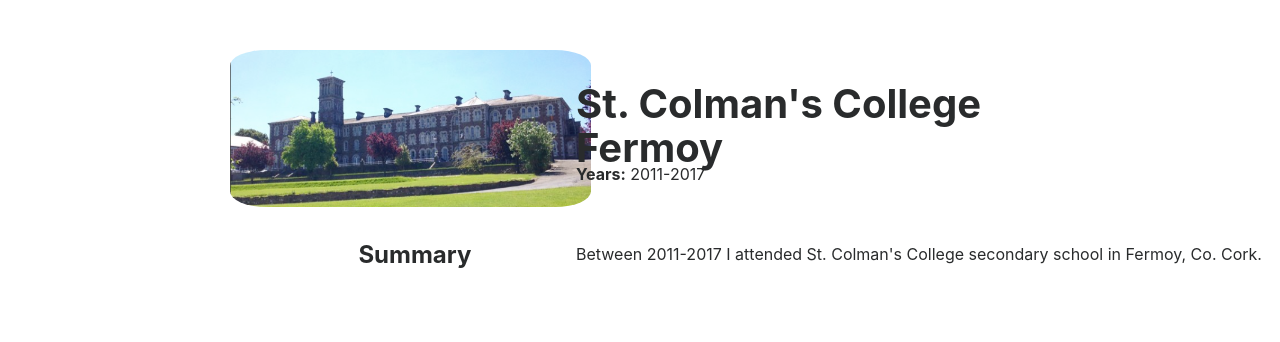
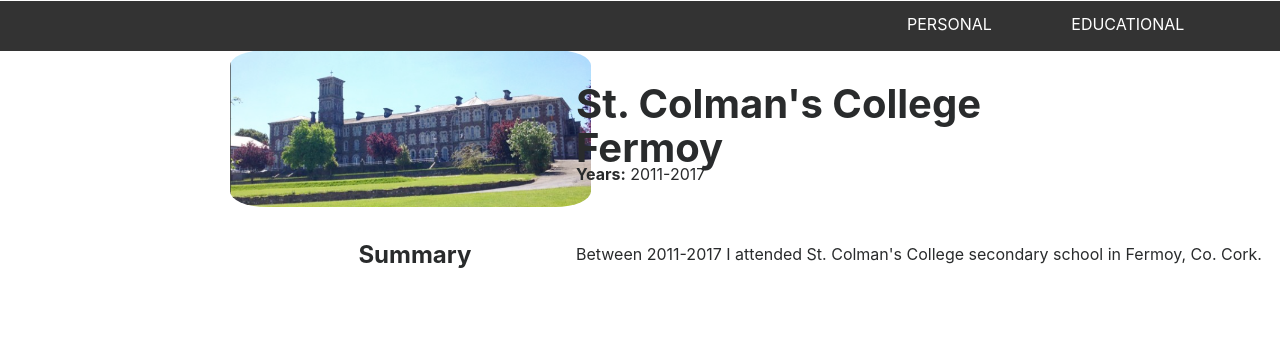
Before and after one commit to KevinHanley/IS1113117388451, a PHP site: page /CV/cv_page2.html in a window 1280 px wide. Shown: the part 78-420 px from the top of the page. Run offline with PHP 8.4, Linux system fonts and the light colour scheme; some libraries are stand-ins or nearby versions.

Commit message:
added subnav to cv pages

```diff
--- a/CV/cv_navbar.css
+++ b/CV/cv_navbar.css
@@ -1,3 +1,4 @@
+/* Main navigation bar */
 body{
     margin: 0;
     background-color: #FFF;
@@ -76,3 +77,68 @@ nav a:hover::after{
     width: 100%;
     text-decoration: none;
 }
+
+
+/* Sub-navigation bar */
+.subnav_body{
+    background: #333;
+    position: absolute;
+    width: 100%;
+    height: 50px;
+    top: 79px;
+    z-index: 4;
+}
+
+.subnav_body::after{
+    content: '';
+    display: table;
+    clear: both;
+}
+
+.subnav{
+    float: right;
+    width: 35%;
+    margin: 0 auto;
+}
+
+.subnav ul{
+    margin: 0;
+    padding: 0;
+    list-style: none;
+}
+
+.subnav li{
+    display: inline-block;
+    margin-left: 75px;
+    padding-top: 11px;
+    position: relative;
+}
+
+.subnav a{
+    color: #fff;
+    text-decoration: none;
+    text-transform: uppercase;
+}
+
+.subnav a:hover{
+    color: #fff;
+    text-decoration: none;
+}
+
+.subnav a::after{
+    content: '';
+    display: block;
+    height: 5px;
+    background-color: #fff;
+    text-decoration: none;
+
+    position: absolute;
+    top: 33px;
+    width: 0%;
+    transition: all ease-in-out 0.25s;
+}
+
+.subnav a:hover::after{
+    width: 100%;
+    text-decoration: none;
+}
--- a/CV/cv_page2.html
+++ b/CV/cv_page2.html
@@ -35,10 +35,15 @@
             </div>
         </header>
 
-        <div class="testing" id="testing">
-
-        </div>
-
+        <section class="subnav_body">
+            <div class="subnav">
+                <ul>
+                    <li><a href="cv_page1.html">Personal</a></li>
+                    <li><a href="cv_page2.html">Educational</a></li>
+                    <li><a href="cv_page3.html">Work</a></li>
+                </ul>
+            </div>
+        </section>
 
         <!-- St. Colman's section -->
         <div class="colmans_pic">
--- a/Interests/travel.html
+++ b/Interests/travel.html
@@ -103,9 +103,10 @@
     	        <p class="p3">Growing up in Ireland I have become accustomed to our traditions and way of life.</p>
 
 
-    	        <a href="sports.html" class="btn btn-success">Sports</a>
+    	        <a href="sport.html" class="btn btn-success">Sports</a>
     	        <a href="cloudservices.html" class="btn btn-success">Cloud Services</a>
     	    </div>
+
         </div>
     </body>
 </html>
--- a/homepage.html
+++ b/homepage.html
@@ -19,7 +19,7 @@
                         <ul>
                             <li><a href="homepage.html">Home</a></li>
                             <li><a href="CV/cv_page1.html">CV</a></li>
-                            <li><a href="Interests/sports.html">Interests</a></li>
+                            <li><a href="Interests/sport.html">Interests</a></li>
                             <li><a href="Shop/shophome.html">Shop</a></li>
                         </ul>
                     </nav>
--- a/navbar.css
+++ b/navbar.css
@@ -75,7 +75,7 @@ nav a:hover::after{
 .homemessage{
     position: absolute;
     top: 42%;
-    left: 25%;
+    left: 29%;
     font-size: 300%;
 }
 
@@ -127,7 +127,7 @@ nav a:hover::after{
 .commits_link{
     position: absolute;
     top: 66%;
-    left: 45%;
+    left: 43%;
     text-decoration: none;
     color: #000;
 }
```
Also changed, not shown: CV/cv_page1.html (+10 -0 lines), CV/cv_page3.html (+10 -0 lines), Interests/cloudservices.html (+2 -16 lines), Interests/int_pages2.css (+3 -49 lines), Shop/Ebus.css (+53 -0 lines), Shop/about_cloud.html (+15 -0 lines), Interests/sport.html (renamed from Interests/sports.html).
